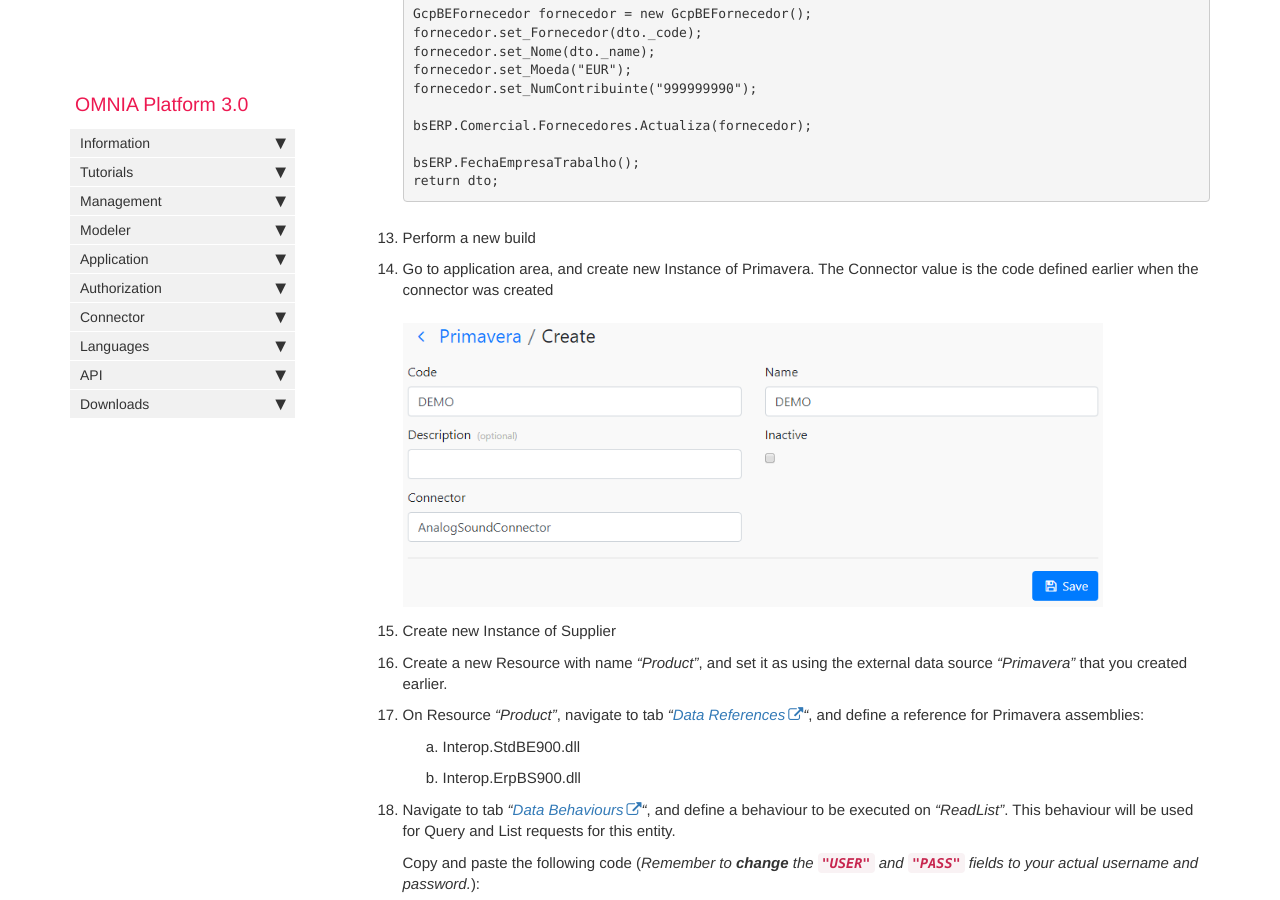
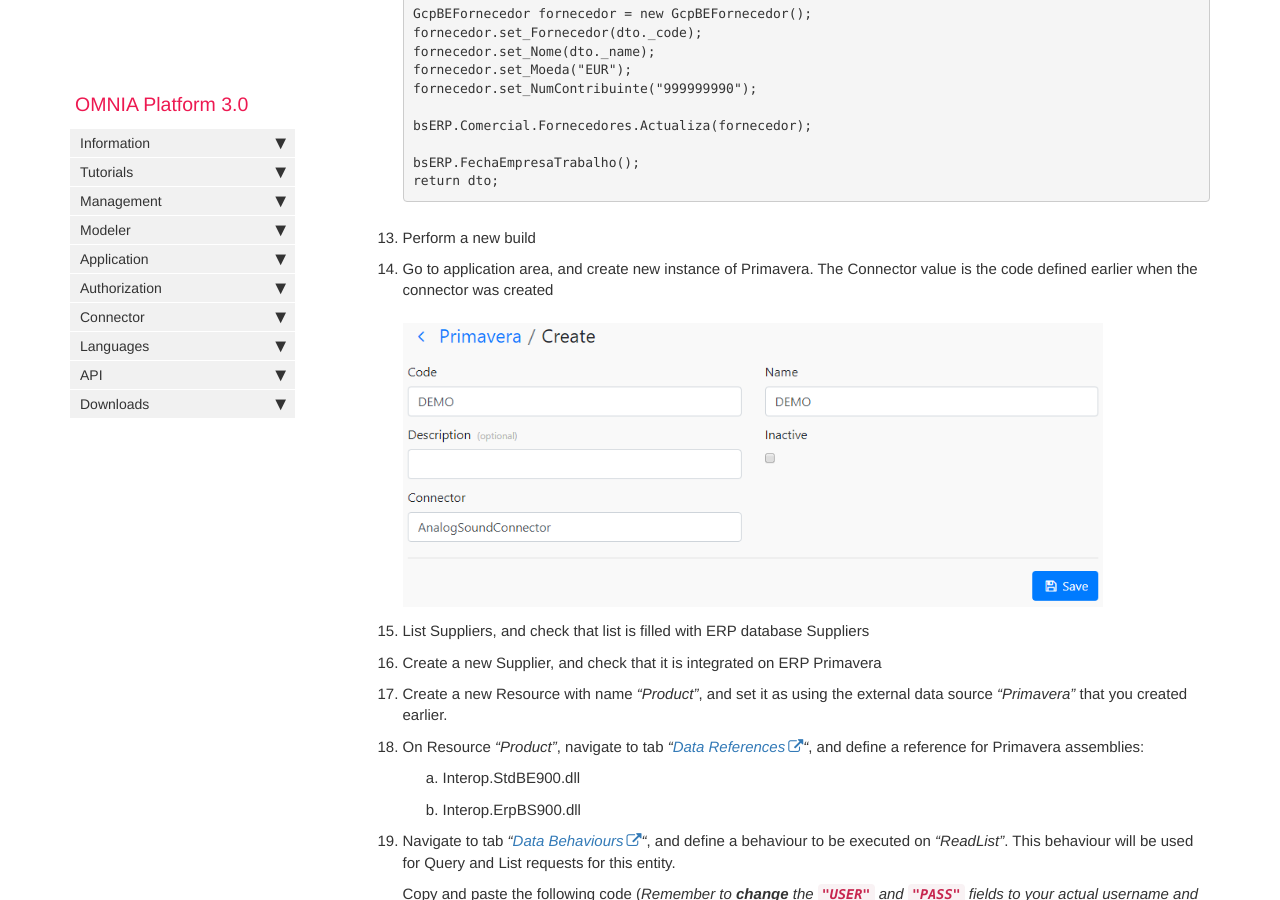
Before and after one commit to daniel8lopes/omnia3, a Jekyll site: the page built from docs/pages/omnia3/Tutorials/omnia3_multisystemconnectortutorial.md, in a window 1280 px wide and 900 px high, scrolled down 5152 px. Built offline with Jekyll 4.4.1, drawn with Linux system fonts in a browser that asks for light colours; nearby versions of some CDN libraries; comment, search, counter and statistics services are not loaded.

Commit message:
Update omnia3_multisystemconnectortutorial.md

````diff
--- a/docs/pages/omnia3/Tutorials/omnia3_multisystemconnectortutorial.md
+++ b/docs/pages/omnia3/Tutorials/omnia3_multisystemconnectortutorial.md
@@ -157,20 +157,22 @@ This tutorial also requires an access to [Primavera ERP](https://pt.primaverabss
 
 13. Perform a new build
 
-14. Go to application area, and create new Instance of Primavera. The Connector value is the code defined earlier when the connector was created
+14. Go to application area, and create new instance of Primavera. The Connector value is the code defined earlier when the connector was created
 
     ![Modeler create Primavera_Demo](/images/tutorials/multisystemconnector/Create-Primavera-Demo.PNG)
 
-15. Create new Instance of Supplier
+15. List Suppliers, and check that list is filled with ERP database Suppliers
 
-16. Create a new Resource with name *"Product"*, and set it as using the external data source *"Primavera"* that you created earlier.
+16. Create a new Supplier, and check that it is integrated on ERP Primavera
 
-17. On Resource *"Product"*, navigate to tab *"[Data References](https://docs.numbersbelieve.com/omnia3_modeler_references.html)"*, and define a reference for Primavera assemblies:
+17. Create a new Resource with name *"Product"*, and set it as using the external data source *"Primavera"* that you created earlier.
+
+18. On Resource *"Product"*, navigate to tab *"[Data References](https://docs.numbersbelieve.com/omnia3_modeler_references.html)"*, and define a reference for Primavera assemblies:
 
     1. Interop.StdBE900.dll
     2. Interop.ErpBS900.dll
 
-18. Navigate to tab *"[Data Behaviours](https://docs.numbersbelieve.com/omnia3_modeler_datasources.html)"*, and define a behaviour to be executed on *"ReadList"*. This behaviour will be used for Query and List requests for this entity.
+19. Navigate to tab *"[Data Behaviours](https://docs.numbersbelieve.com/omnia3_modeler_datasources.html)"*, and define a behaviour to be executed on *"ReadList"*. This behaviour will be used for Query and List requests for this entity.
 
     Copy and paste the following code (*Remember to **change** the **```"USER"```** and **```"PASS"```** fields to your actual username and password.*):
 
````
Also changed, not shown: other parts of docs/pages/omnia3/Tutorials/omnia3_multisystemconnectortutorial.md (+2 -2 lines).
